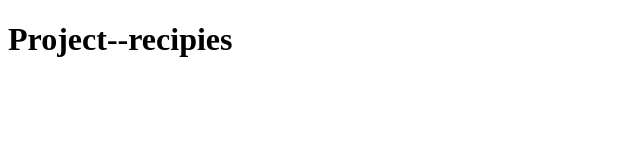
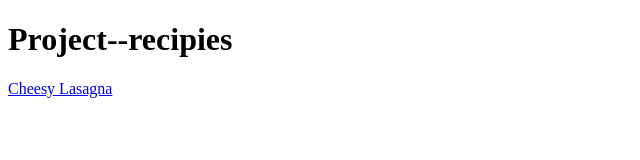
Before and after one commit to Cruzz69/Project--recipies, a plain HTML site: page index.html in a window 1280 px wide. Shown: the whole page, without its empty margins (0-640 px from the left). Drawn offline with Linux system fonts and the light colour scheme.

Commit message:
updated index.html

```diff
--- a/index.html
+++ b/index.html
@@ -7,5 +7,6 @@
 </head>
 <body>
     <h1>Project--recipies</h1>
+    <a href="recipies/lasagna.html">Cheesy Lasagna</a>
 </body>
 </html>
```
